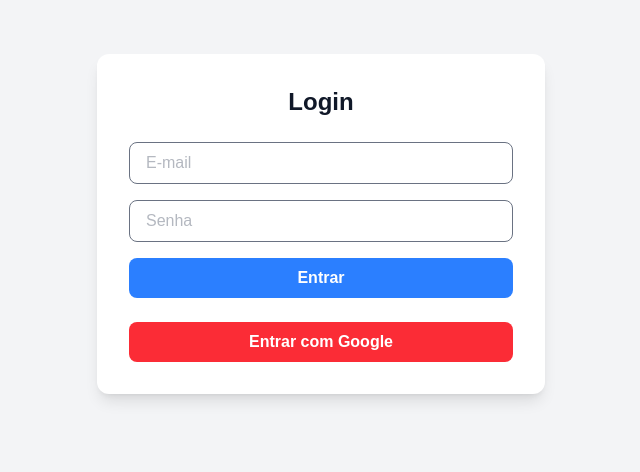
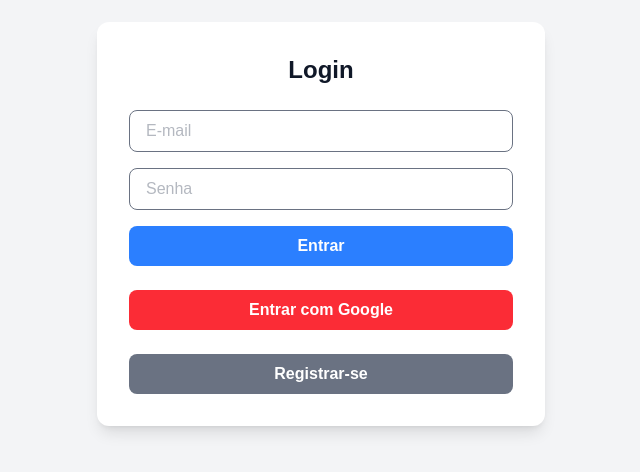
Before and after one commit to anxmarks/ReelRate, a Next.js app: page /login in a window 1280 px wide. Shown: the part 176-648 px from the top of the page, without its empty margins (319-959 px from the left). Built offline with nearby package versions, Linux system fonts and the light colour scheme.

Commit message:
Ajuste no redirecionamento ao logar

```diff
--- a/src/app/(public)/login/page.tsx
+++ b/src/app/(public)/login/page.tsx
@@ -1,6 +1,7 @@
 "use client";
 
 import { signIn } from "next-auth/react";
+import Link from "next/link";
 
 export default function Login() {
   return (
@@ -16,7 +17,7 @@
               email: formData.get("email"),
               password: formData.get("password"),
               redirect: true,
-              callbackUrl: "/dashboard",
+              callbackUrl: "/profile",
             });
           }}
         >
@@ -43,12 +44,19 @@
         </form>
         <div className="flex items-center justify-center">
           <button
-            onClick={() => signIn("google", { callbackUrl: "/dashboard" })}
+            onClick={() => signIn("google", { callbackUrl: "/profile" })}
             className="w-full flex items-center justify-center bg-red-500 hover:bg-red-600 text-white font-semibold py-2 rounded-lg transition"
           >
             Entrar com Google
           </button>
         </div>
+        <button
+            type="button"
+            onClick={() => window.location.href = '/register'}
+            className="w-full bg-gray-500 hover:bg-gray-600 text-white font-semibold py-2 rounded-lg transition"
+          >
+            Registrar-se
+          </button>
       </div>
     </div>
   );
```
Also changed, not shown: 1 other file (tests, documents, lock files or other folders).
